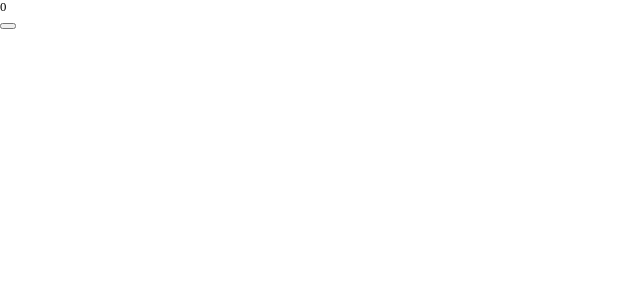
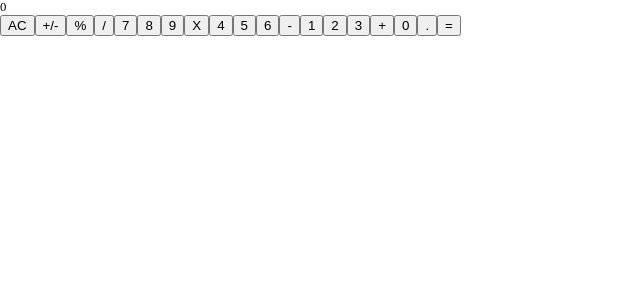
Before and after one commit to lmunozm1702/Calculator, a JavaScript app: page / in a window 1280 px wide. Shown: the top 300 px of the page, without its empty margins (0-640 px from the left). Built offline with nearby package versions, Linux system fonts and the light colour scheme; the HTML template or start-up script is replaced by a standard one.

Commit message:
Set all buttons

```diff
--- a/src/App.js
+++ b/src/App.js
@@ -1,6 +1,10 @@
 import Screen from './components/screen';
 import ButtonsContainer from './components/buttons-container';
 import Button from './components/button';
+
+// const buttonList = [
+// 'AC', '+/-', '%', '/', '7', '8', '9', 'X', '4', '5', '6', '-', '1', '2', '3', '+', '0', '.', '=',
+// ];
 
 function App() {
   return (
@@ -8,7 +12,25 @@ function App() {
       <ButtonsContainer />
       <Screen value={0} />
       <ButtonsContainer>
-        <Button value={0} onClick={0} className="number" />
+        <Button value="AC" className="number" />
+        <Button value="+/-" className="number" />
+        <Button value="%" className="number" />
+        <Button value="/" className="number" />
+        <Button value="7" className="number" />
+        <Button value="8" className="number" />
+        <Button value="9" className="number" />
+        <Button value="X" className="number" />
+        <Button value="4" className="number" />
+        <Button value="5" className="number" />
+        <Button value="6" className="number" />
+        <Button value="-" className="number" />
+        <Button value="1" className="number" />
+        <Button value="2" className="number" />
+        <Button value="3" className="number" />
+        <Button value="+" className="number" />
+        <Button value="0" className="number" />
+        <Button value="." className="number" />
+        <Button value="=" className="number" />
       </ButtonsContainer>
     </div>
   );
--- a/src/components/button.js
+++ b/src/components/button.js
@@ -1,17 +1,17 @@
 import PropTypes from 'prop-types';
 
 function Button(props) {
-  const { a, b } = props;
+  const { value, className } = props;
   return (
-    <button type="button" className={a}>
-      {b}
+    <button type="button" className={className}>
+      {value}
     </button>
   );
 }
 
 Button.propTypes = {
-  a: PropTypes.number.isRequired,
-  b: PropTypes.number.isRequired,
+  value: PropTypes.number.isRequired,
+  className: PropTypes.string.isRequired,
 };
 
 export default Button;
--- a/src/index.css
+++ b/src/index.css
@@ -11,5 +11,9 @@ body {
 }
 
 .buttons-container {
-  font-size: 1vw;
+  display: flex;
 }
+
+.button {
+  width: 25%;
+}
```
